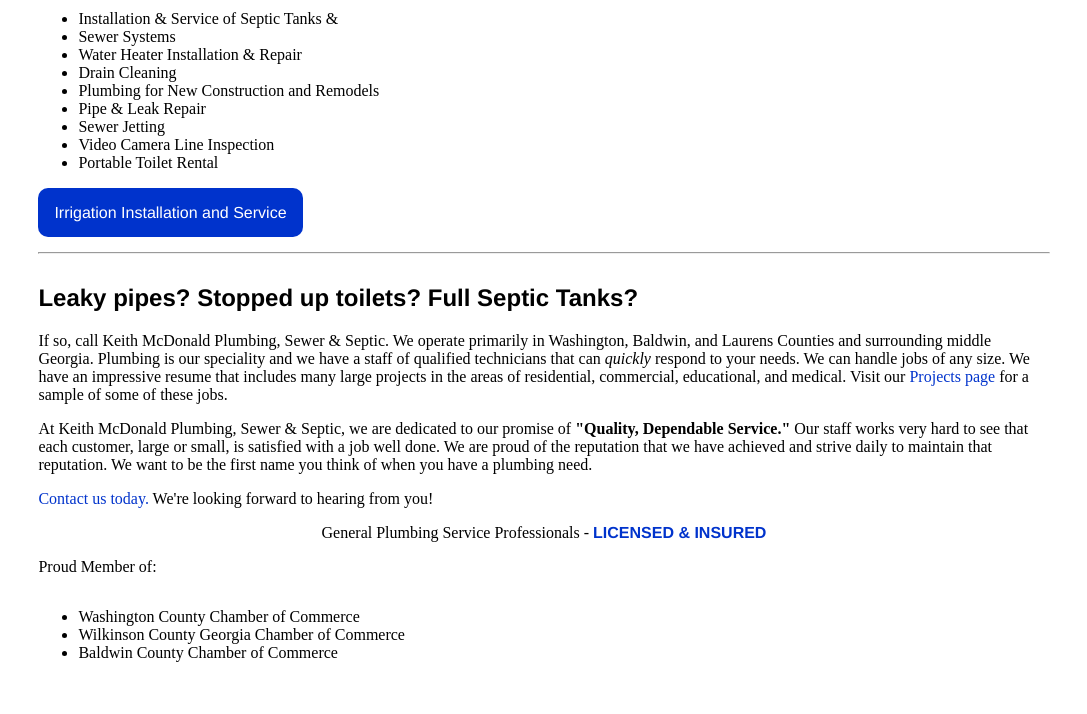
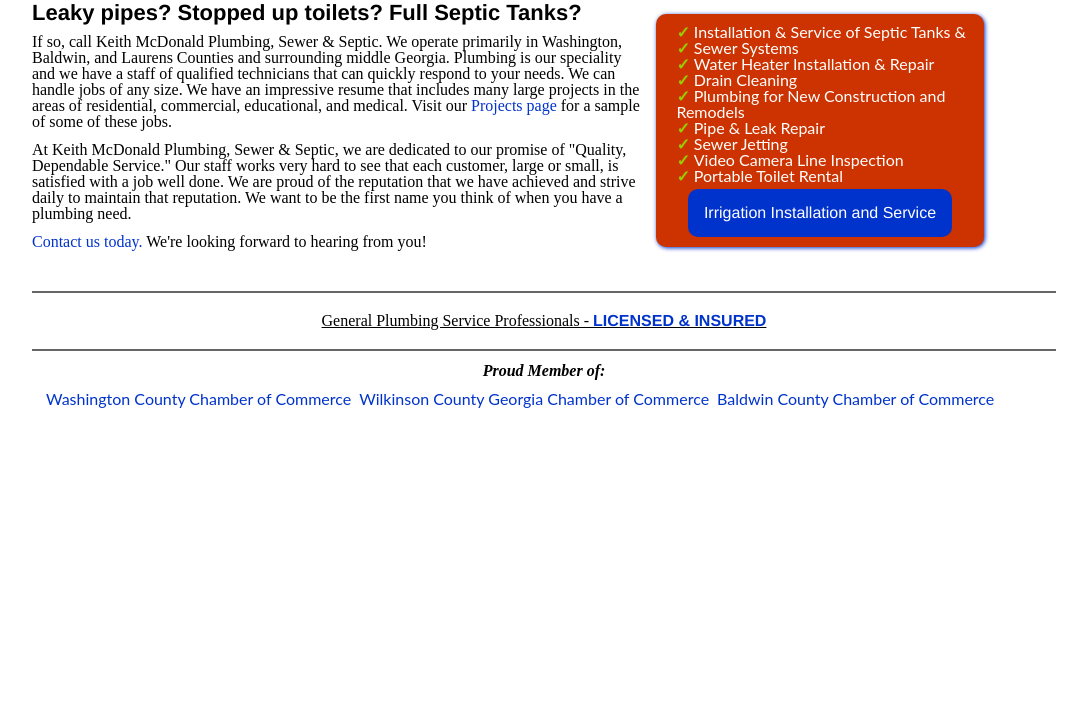
Before and after one commit to jcook3195/web-dev-lab3, a plain HTML site: page index.html in a window 1280 px wide. Shown: the part 86-800 px from the top of the page, without its empty margins (96-1183 px from the left). Drawn offline with Linux system fonts and the light colour scheme.

Commit message:
First commit

```diff
--- a/index.html
+++ b/index.html
@@ -1,14 +1,27 @@
 <!DOCTYPE html>
 <html>
 	<head>
-		<meta charset="utf-8" />
+		<meta charset="utf-8">
+		<meta name="viewport" content="width=device-width, initial-scale=1">
 		<title>Keith McDonald Plumbing</title>
-		<link rel="stylesheet" href="style.css" />
+		<link rel="stylesheet" href="reset.css">
+		<link rel="stylesheet" href="style.css">
 	</head>
 	<body>
 		<div class="wrapper">
-			<h1>Keith McDonald Plumbing</h1>
+			<h1 class="title">Keith McDonald Plumbing</h1>
 
+			<div class="about-container">
+				<h2>Leaky pipes? Stopped up toilets? Full Septic Tanks?</h2>
+
+				<p>If so, call Keith McDonald Plumbing, Sewer &amp; Septic. We operate primarily in Washington, Baldwin, and Laurens Counties and surrounding middle Georgia. Plumbing is our speciality and we have a staff of qualified technicians that can <em>quickly</em> respond to your needs. We can handle jobs of any size. We have an impressive resume that includes many large projects in the areas of residential, commercial, educational, and medical. Visit our <a href="#">Projects page</a> for a sample of some of these jobs.</p>
+
+				<p>At Keith McDonald Plumbing, Sewer &amp; Septic, we are dedicated to our promise of <strong>"Quality, Dependable Service."</strong> Our staff works very hard to see that each customer, large or small, is satisfied with a job well done. We are proud of the reputation that we have achieved and strive daily to maintain that reputation. We want to be the first name you think of when you have a plumbing need.</p>
+
+				<p><a href="#">Contact us today.</a> We're looking forward to hearing from you!</p>
+			</div><!-- END .about-container -->
+
+			<div class="service-box">
 				<ul id="service-list">
 					<li>Installation &amp; Service of Septic Tanks &amp;</li>
 					<li>Sewer Systems</li>
@@ -24,26 +37,23 @@
 				<p>
 					<a class="button" href="#">Irrigation Installation and Service</a>
 				</p>
+			</div><!-- END .service-box -->
 
-			<hr />
-
-			<h2>Leaky pipes? Stopped up toilets? Full Septic Tanks?</h2>
-
-			<p>If so, call Keith McDonald Plumbing, Sewer &amp; Septic. We operate primarily in Washington, Baldwin, and Laurens Counties and surrounding middle Georgia. Plumbing is our speciality and we have a staff of qualified technicians that can <em>quickly</em> respond to your needs. We can handle jobs of any size. We have an impressive resume that includes many large projects in the areas of residential, commercial, educational, and medical. Visit our <a href="#">Projects page</a> for a sample of some of these jobs.</p>
-
-			<p>At Keith McDonald Plumbing, Sewer &amp; Septic, we are dedicated to our promise of <strong>"Quality, Dependable Service."</strong> Our staff works very hard to see that each customer, large or small, is satisfied with a job well done. We are proud of the reputation that we have achieved and strive daily to maintain that reputation. We want to be the first name you think of when you have a plumbing need.</p>
-
-			<p><a href="#">Contact us today.</a> We're looking forward to hearing from you!</p>
+			<div class="clear"></div>
 
 			<p class="att-getter">General Plumbing Service Professionals - <span class="important">LICENSED &amp; INSURED</span></p>
 
-			<p>Proud Member of:</p>
+			<footer>
 
-			<ul>
-				<li>Washington County Chamber of Commerce</li>
-				<li>Wilkinson County Georgia Chamber of Commerce</li>
-				<li>Baldwin County Chamber of Commerce</li>
+				<p class="italic bold">Proud Member of:</p>
+
+				<ul class="chamber-list">
+					<li><a href="http://washingtoncountyga.com/" target="_blank">Washington County Chamber of Commerce</a></li>
+					<li><a href="http://wilcochamber.com/" target="_blank">Wilkinson County Georgia Chamber of Commerce</a></li>
+					<li><a href="http://milledgevillega.com/" target="_blank">Baldwin County Chamber of Commerce</a></li>
 				</ul>
+
+			</footer>
 		</div><!-- end .wrapper -->
 	</body>
 </html>
--- /dev/null
+++ b/reset.css
@@ -0,0 +1,48 @@
+/* http://meyerweb.com/eric/tools/css/reset/
+   v2.0 | 20110126
+   License: none (public domain)
+*/
+
+html, body, div, span, applet, object, iframe,
+h1, h2, h3, h4, h5, h6, p, blockquote, pre,
+a, abbr, acronym, address, big, cite, code,
+del, dfn, em, img, ins, kbd, q, s, samp,
+small, strike, strong, sub, sup, tt, var,
+b, u, i, center,
+dl, dt, dd, ol, ul, li,
+fieldset, form, label, legend,
+table, caption, tbody, tfoot, thead, tr, th, td,
+article, aside, canvas, details, embed,
+figure, figcaption, footer, header, hgroup,
+menu, nav, output, ruby, section, summary,
+time, mark, audio, video {
+	margin: 0;
+	padding: 0;
+	border: 0;
+	font-size: 100%;
+	font: inherit;
+	vertical-align: baseline;
+}
+/* HTML5 display-role reset for older browsers */
+article, aside, details, figcaption, figure,
+footer, header, hgroup, menu, nav, section {
+	display: block;
+}
+body {
+	line-height: 1;
+}
+ol, ul {
+	list-style: none;
+}
+blockquote, q {
+	quotes: none;
+}
+blockquote:before, blockquote:after,
+q:before, q:after {
+	content: '';
+	content: none;
+}
+table {
+	border-collapse: collapse;
+	border-spacing: 0;
+}
--- a/style.css
+++ b/style.css
@@ -1,3 +1,18 @@
+
+/**
+*
+*	Jordan Cook - Lab 2
+*
+*	Color Codes
+*
+*	Blue : #0033cc
+*	Red : #cc3300
+*	Green : #99cc00
+*	Grey : #666666
+*	Black : #000000
+*
+**/
+
 
 /**
 * Default Element Styles
@@ -7,17 +22,65 @@
 	font-family: 'Helvetica', sans-serif;
 }
 
+h1 {
+    font-size: 40px;
+    font-weight: 600;
+    margin: 8px 0 12px 0;
+}
+
+h2 {
+	font-size: 36px;
+	font-weight: 600;
+	margin: 8px 0 10px 0;
+}
+
+h3 {
+	font-size: 32px;
+	margin: 6px 0 8px 0;
+}
+
+h4 {
+	font-size: 28px;
+	margin: 6px 0 6px 0;
+}
+
+h5 {
+	font-size: 24px;
+	margin: 4px 0 6px 0;
+}
+
+h6 {
+	font-size: 20px;
+	margin: 4px 0 6px 0;
+}
+
+p {
+	font-size: 16px;
+	margin: 4px 0 12px 0;
+}
+
 a {
 	text-decoration: none;
 	color: #0033cc;
+	display: inline-block;
 }
 
 a:hover {
 	color: #003366;
 }
 
+ul, ol, dl {
+	list-style-position: inside;
+	display: inline-block;
+	margin-left: 10px;
+}
+
 ul {
-	display: inline-block;
+	list-style-type: disc;
+}
+
+ol {
+	list-style-type: decimal;
 }
 
 hr {
@@ -28,17 +91,108 @@
 * Layout Styles
 */
 
+.clear {
+	clear: both;
+}
+
 .wrapper {
-	max-width: 80%;
-	margin: auto;
+	max-width: 1024px;
+	margin: 0 auto;
+	padding: 20px 0;
 }
 
 .att-getter {
 	text-align: center;
+	padding: 20px 0;
+	border-bottom: 2px solid #666;
+	border-top: 2px solid #666;
+	text-decoration: underline;
 }
+
+.about-container {
+	width: 60%;
+	float: left;
+	padding: 0 10px 0 0;
+}
+
+.service-box {
+	width: 30%;
+	float: left;
+	padding: 10px;
+	background-color: #cc3300;
+	border-radius: 10px;
+	margin: 20px 0 40px 0;
+	-webkit-box-shadow: 1px 1px 4px #0033cc;
+	-moz-box-shadow: 1px 1px 4px #0033cc;
+	-ms-box-shadow: 1px 1px 4px #0033cc;
+	box-shadow: 1px 1px 4px #0033cc;
+}
+
+.service-box p {
+	text-align: center;
+	margin-bottom: 0;
+}
+
+.service-box a {
+	margin-bottom: 0;
+}
+
+.chamber-list {
+	list-style-type: none;
+	font-family: 'Lato', sans-serif;
+}
+
+.chamber-list li {
+	float: left;
+	margin: 0 4px;
+}
+
+.chamber-list li a {
+	border-bottom: 0px solid transparent;
+	transition: 0.5s ease;
+}
+
+.chamber-list li a:hover {
+	border-bottom: 1px solid #0033cc;
+	color: #0033cc;
+}
+
 /**
 * Text Styles
 */
+
+.title {
+	color: #99cc00;
+}
+
+.italic {
+	font-style: italic;
+}
+
+.bold {
+	font-weight: bold;
+}
+
+footer p {
+	text-align: center;
+}
+
+.about-container h2 {
+	font-size: 22px;
+}
+
+.service-box ul {
+	list-style-type: none;
+	list-style-position: outside;
+	color: #fff;
+	font-family: 'Lato', sans-serif;
+}
+
+.service-box li:before {
+	content: "\2713  ";
+	color: #99cc00;
+	font-weight: 600;
+}
 
 .important {
 	color: #0033cc;
@@ -55,9 +209,73 @@
 	border-radius: 10px;
 	font-family: 'Helvetica', sans-serif;
 	color: #fff;
+	transition: 0.5s ease;
 }
 
 .button:hover {
 	background-color: #003366;
 	color: #fff;
 }
+
+/**
+*	Media Queries
+*/
+
+@media only screen and (max-width: 1024px) {
+
+	footer {
+		text-align: center;
+	}
+
+	.wrapper {
+		max-width: 960px;
+	}
+
+	.chamber-list {
+		text-align: center;
+	}
+
+	.chamber-list li {
+		float: none;
+	}
+
+}
+
+@media only screen and (max-width: 960px) {
+
+	.wrapper {
+		max-width: 800px;
+	}
+
+	.service-box,
+	.about-container {
+		float: none;
+	}
+
+	.service-box {
+		width: 50%;
+		margin: 12px auto;
+	}
+
+	.about-container {
+		width: 90%;
+		margin: 0 auto 12px auto;
+	}
+
+}
+
+@media only screen and (max-width: 800px) {
+
+	.service-box {
+		width: 70%;
+	}
+
+}
+
+@media only screen and (max-width: 600px) {
+
+	.service-box {
+		width: 90%;
+	}
+
+}
```
Lines whose indentation alone changed are shown as unchanged.
